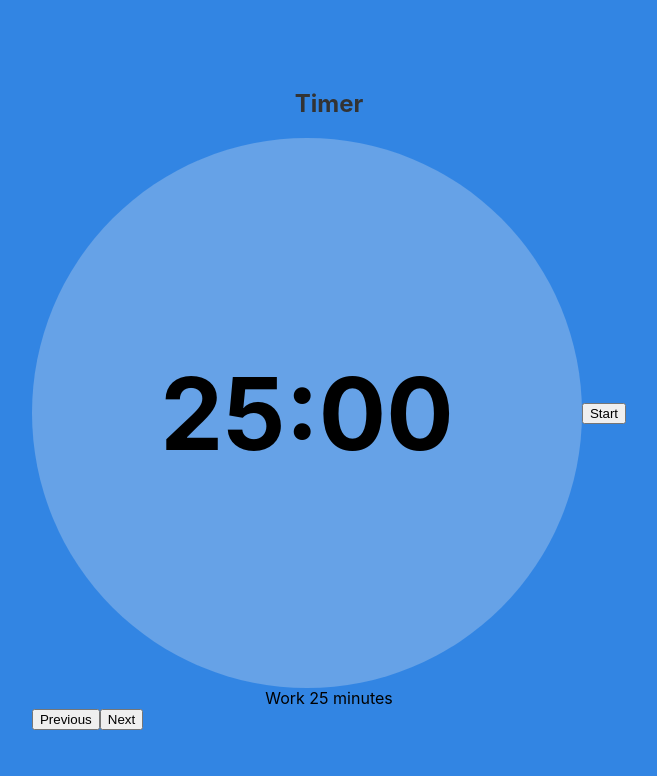
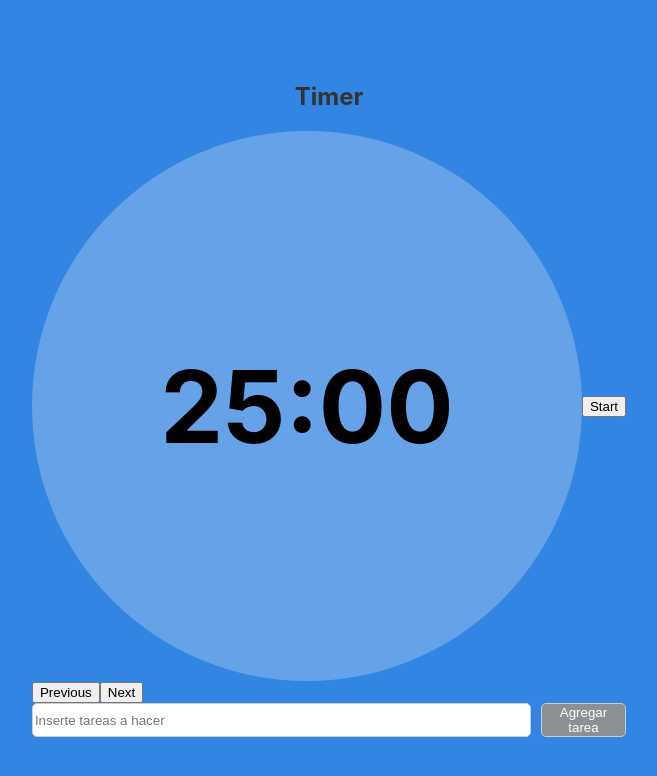
Before and after one commit to desmo13/pomodoro, a React (Vite) app: page / in a window 1280 px wide. Shown: the top 776 px of the page, without its empty margins (311-968 px from the left). Built offline with nearby package versions, Linux system fonts and the light colour scheme.

Commit message:
feat: añadido formulario que añade tareas que se ven en la lista y añadido estilos por css module al formulario y colores globales

```diff
--- a/src/App.jsx
+++ b/src/App.jsx
@@ -1,7 +1,8 @@
-import { useEffect, useReducer } from 'react'
+import { useEffect, useReducer, useState } from 'react'
 import './App.css'
 import { useNotification } from './hooks/useNotification'
 import { List } from './Componentes/List/List'
+import { Form } from './Componentes/Form/Form'
 
 const getNextMode = (state) => {
   if (state.mode === '25min') {
@@ -65,8 +66,11 @@ function reducer(state, action) {
 }
 function App() {
   const [state, dispatch] = useReducer(reducer, { secondsLeft: 25*60, running: false, mode: '25min', count25: 0 })
+  const [task, setTask] = useState([])
   const { supported, permission, canNotify, requestPermission, notify } = useNotification()
+  console.log(task)
   useEffect(() => {
+
     if (!supported) return
     if (permission === 'default') {
       requestPermission()
@@ -111,7 +115,8 @@ function App() {
             </button>
 
           </div>
-          <List data={['Work 25 minutes', 'Short break 5 minutes', 'After 4 pomodoros take a long break of 15 minutes']} />
+          <List data={task} />
+          <Form onSubmit={(task) => setTask((prev) => [...prev, task])} />
         </div>
       </div>
     </>
--- /dev/null
+++ b/src/Componentes/Form/Form.jsx
@@ -0,0 +1,17 @@
+import styles from './Form.module.css'
+export const Form = ({onSubmit}) => {
+    const handleSubmit = (e) => {
+        e.preventDefault()
+        console.log(e.target.task.value)
+        onSubmit(e.target.task.value)
+    }
+  return (
+    <form onSubmit={handleSubmit} className={styles.Form}>
+      {/* <label htmlFor="task">Inserte tareas a hacer </label> */}
+      <input type="text" id="task" name="task" className={styles.Form__input}  placeholder='Inserte tareas a hacer'/>
+      <button type="submit" className={styles.Form__button}>
+        Agregar tarea
+        </button>
+    </form>
+  )
+}
--- /dev/null
+++ b/src/Componentes/Form/Form.module.css
@@ -0,0 +1,27 @@
+.Form {
+  display: flex;
+  flex-direction: row;
+  align-items: center;
+  justify-content: center;
+  width: 100%;
+  height: 100%;
+}
+.Form__input {
+  width: 95%;
+  height: 30px;
+  border-radius: 5px;
+  border: 1px solid #ccc;
+
+}
+.Form__button {
+  margin-left: 10px;
+  border-radius: 5px;
+  border: 1px solid #ccc;
+  background-color: var(--grey-color-600);
+  color: white;
+  transition: all 0.3s ease;
+}
+.Form__button:hover {
+  background-color: var(--grey-color-500);
+
+}
--- a/src/Componentes/List/List.jsx
+++ b/src/Componentes/List/List.jsx
@@ -1,7 +1,7 @@
 
 import { useState } from 'react'
 import './list.css'
-export const List = ({ data }) => {
+export const List = ({ data =[] }) => {
   const [actualPage, setActualPage] = useState(0)
   const [pageSize] = useState(1)
 
--- a/src/index.css
+++ b/src/index.css
@@ -0,0 +1,4 @@
+:root {
+    --grey-color-600: #8c8f94;
+    --grey-color-500: #9da4aa;
+}
```
